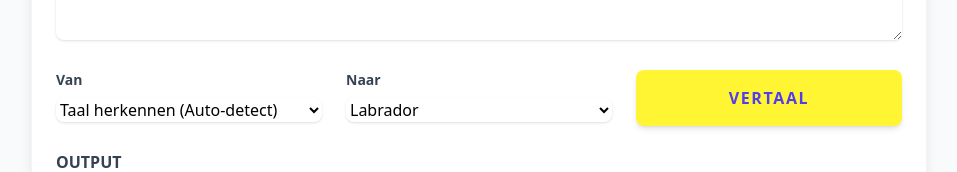
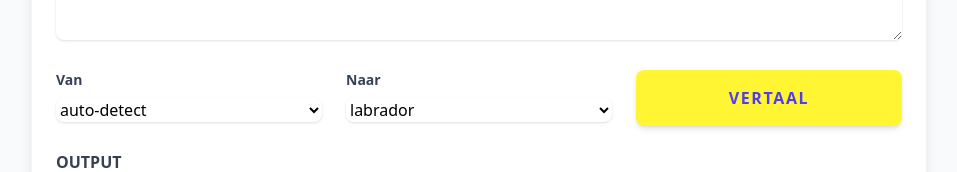
Before and after one commit to Geert32/pet-translator, an Angular app: page / in a window 1280 px wide. Shown: the part 353-525 px from the top of the page, without its empty margins (161-1118 px from the left). Built offline with nearby package versions, Linux system fonts and the light colour scheme.

Commit message:
refactor: extract select element

```diff
--- a/sheriff.config.ts
+++ b/sheriff.config.ts
@@ -18,7 +18,7 @@ export const config: SheriffConfig = {
     root: '*',
     'domain:*': [sameTag, 'domain:shared'],
     'type:feature': ['type:ui', 'type:data', 'type:util'],
-    'type:ui': ['type:data', 'type:util'],
+    'type:ui': ['type:data', 'type:util', 'type:ui'],
     'type:data': ['type:util'],
     'type:util': [],
   },
--- a/src/app/domains/shared/data/translation-option.ts
+++ b/src/app/domains/shared/data/translation-option.ts
@@ -1 +1,7 @@
-export type TranslationOption = 'auto-detect' | 'mens' | 'labrador' | 'parkiet' | 'papegaai';
+export enum TranslationOption {
+  AutoDetect = 'auto-detect',
+  Mens = 'mens',
+  Labrador = 'labrador',
+  Parkiet = 'parkiet',
+  Papegaai = 'papegaai',
+}
--- /dev/null
+++ b/src/app/domains/translator/ui-translation-options/translation-options.html
@@ -0,0 +1,10 @@
+<label class="block text-sm font-semibold text-gray-700 mb-2" [for]="id()">{{ label() }}</label>
+<select
+  class="w-full border-gray-300 rounded-lg shadow-sm focus:border-[#513cee] focus:ring-[#513cee]"
+  [id]="id()"
+  (change)="setValue($event)"
+>
+  @for (option of options(); track option) {
+    <option [value]="option">{{ option }}</option>
+  }
+</select>
--- /dev/null
+++ b/src/app/domains/translator/ui-translation-options/translation-options.ts
@@ -0,0 +1,27 @@
+import { ChangeDetectionStrategy, Component, input, model } from '@angular/core';
+import { ReactiveFormsModule } from '@angular/forms';
+import { FormValueControl, ValidationError } from '@angular/forms/signals';
+import { TranslationOption } from '../../shared/data/translation-option';
+
+@Component({
+  selector: 'app-translation-options',
+  imports: [ReactiveFormsModule],
+  templateUrl: './translation-options.html',
+  changeDetection: ChangeDetectionStrategy.OnPush,
+})
+export class TranslationOptions implements FormValueControl<TranslationOption | undefined> {
+  readonly options = input.required<TranslationOption[]>();
+  readonly label = input.required<string>();
+  readonly id = input.required<string>();
+
+  readonly value = model<TranslationOption>();
+  readonly disabled = input(false);
+
+  readonly errors = input<readonly ValidationError.WithOptionalField[]>([]);
+
+  protected setValue(event: Event): void {
+    const target = event.target as HTMLSelectElement;
+    const value = target.value as unknown as TranslationOption;
+    this.value.update(() => value);
+  }
+}
--- a/src/app/domains/translator/ui-translator-form/translator-form.html
+++ b/src/app/domains/translator/ui-translator-form/translator-form.html
@@ -27,35 +27,21 @@
 
       <div class="grid grid-cols-1 md:grid-cols-3 gap-6">
         <div>
-          <label class="block text-sm font-semibold text-gray-700 mb-2" for="from-language-select"
-            >Van</label
-          >
-          <select
-            class="w-full border-gray-300 rounded-lg shadow-sm focus:border-[#513cee] focus:ring-[#513cee]"
+          <app-translation-options
             id="from-language-select"
+            label="Van"
             [formField]="translationForm.fromLanguage"
-          >
-            <option value="auto-detect">Taal herkennen (Auto-detect)</option>
-            <option value="mens">Mens</option>
-            <option value="labrador">Labrador</option>
-            <option value="parkiet">Parkiet</option>
-            <option value="papegaai">Papegaai</option>
-          </select>
+            [options]="fromLanguageOptions()"
+          />
         </div>
 
         <div>
-          <label class="block text-sm font-semibold text-gray-700 mb-2" for="to-language-select"
-            >Naar</label
-          >
-          <select
-            class="w-full border-gray-300 rounded-lg shadow-sm focus:border-[#513cee] focus:ring-[#513cee]"
+          <app-translation-options
             id="to-language-select"
+            label="Naar"
             [formField]="translationForm.toLanguage"
-          >
-            <option value="labrador">Labrador</option>
-            <option value="parkiet">Parkiet</option>
-            <option value="papegaai">Papegaai</option>
-          </select>
+            [options]="toLanguageOptions()"
+          />
         </div>
 
         <button
--- a/src/app/domains/translator/ui-translator-form/translator-form.ts
+++ b/src/app/domains/translator/ui-translator-form/translator-form.ts
@@ -2,10 +2,12 @@ import { ChangeDetectionStrategy, Component, input, output, signal } from '@angu
 import { ReactiveFormsModule } from '@angular/forms';
 import { TranslationRequest } from '../../shared/data/translation-request';
 import { form, FormField } from '@angular/forms/signals';
+import { TranslationOption } from '../../shared/data/translation-option';
+import { TranslationOptions } from '../ui-translation-options/translation-options';
 
 @Component({
   selector: 'app-translator-form',
-  imports: [ReactiveFormsModule, FormField],
+  imports: [ReactiveFormsModule, FormField, TranslationOptions],
   templateUrl: './translator-form.html',
   changeDetection: ChangeDetectionStrategy.OnPush,
 })
@@ -15,12 +17,26 @@ export class TranslatorForm {
   readonly translate = output<TranslationRequest>();
 
   private readonly translationModel = signal<TranslationRequest>({
-    toLanguage: 'labrador',
-    fromLanguage: 'auto-detect',
+    toLanguage: TranslationOption.Labrador,
+    fromLanguage: TranslationOption.AutoDetect,
     sourceText: '',
   });
 
   protected readonly translationForm = form(this.translationModel);
+
+  protected readonly toLanguageOptions = signal<TranslationOption[]>([
+    TranslationOption.Labrador,
+    TranslationOption.Parkiet,
+    TranslationOption.Papegaai,
+  ]);
+
+  protected readonly fromLanguageOptions = signal<TranslationOption[]>([
+    TranslationOption.AutoDetect,
+    TranslationOption.Mens,
+    TranslationOption.Labrador,
+    TranslationOption.Parkiet,
+    TranslationOption.Papegaai,
+  ]);
 
   protected onTranslate(): void {
     this.translate.emit({
```
